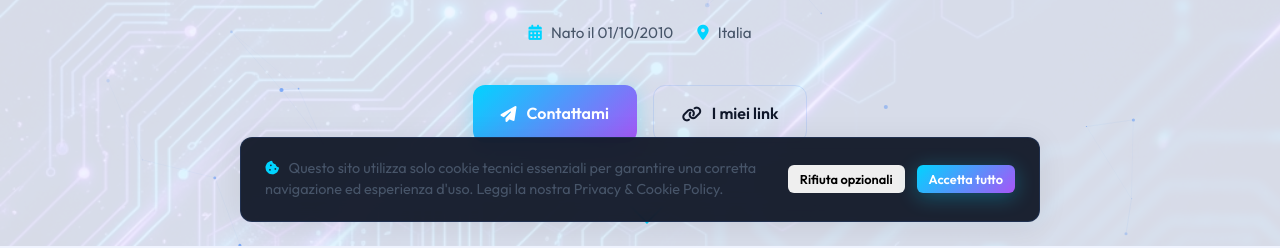
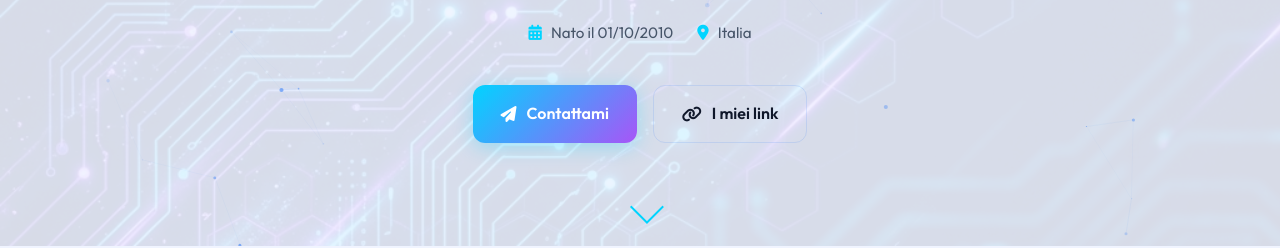
Before and after one commit to Zambo-Manuel/newportfolio, a website: page index.html in a window 1280 px wide. Shown: the part 554-802 px from the top of the page. Drawn offline with Linux system fonts and the light colour scheme; animation ran at ten frames a second.

Commit message:
style: rimozione banner cookie e inserimento link privacy policy nel footer

```diff
--- a/index.html
+++ b/index.html
@@ -323,7 +323,7 @@
         </div>
       </div>
       <div class="footer-bottom">
-        <span class="mono-text">© 2026 Manuel Zambelli. Tutti i diritti riservati. È vietata la copia e la riproduzione. Built with <i class="fa-solid fa-heart" style="color: var(--accent-cyan)"></i> &amp; code.</span>
+        <span class="mono-text">© 2026 Manuel Zambelli. Tutti i diritti riservati. È vietata la copia e la riproduzione. <a href="#" id="footerPrivacyLink" class="policy-link" style="margin-left: 8px;">Privacy &amp; Cookie Policy</a>. Built with <i class="fa-solid fa-heart" style="color: var(--accent-cyan)"></i> &amp; code.</span>
         <a href="#hero" class="back-to-top" aria-label="Torna su">
           <i class="fa-solid fa-chevron-up"></i>
         </a>
@@ -368,17 +368,6 @@
     </div>
   </div>
 
-  <!-- ===== COOKIE BANNER ===== -->
-  <div class="cookie-banner" id="cookieBanner">
-    <div class="cookie-banner-content">
-      <p><i class="fa-solid fa-cookie-bite"></i> Questo sito utilizza solo cookie tecnici essenziali per garantire una corretta navigazione ed esperienza d'uso. Leggi la nostra <a href="#" id="cookiePolicyLink">Privacy &amp; Cookie Policy</a>.</p>
-      <div class="cookie-banner-actions">
-        <button class="btn btn-outline btn-sm" id="rejectCookieBtn" style="padding: 6px 12px; font-size: 0.8rem; border-radius: 6px; cursor: pointer;">Rifiuta opzionali</button>
-        <button class="btn btn-primary btn-sm" id="acceptCookieBtn" style="padding: 6px 12px; font-size: 0.8rem; border-radius: 6px; cursor: pointer;">Accetta tutto</button>
-      </div>
-    </div>
-  </div>
-
   <script src="script.js"></script>
 </body>
 </html>
--- a/script.js
+++ b/script.js
@@ -206,37 +206,11 @@ function initCounters() {
 
 // ── PRIVACY & COOKIE POLICY DIALOGS ────────────────────────────
 function initPrivacyAndCookies() {
-  const cookieBanner = document.getElementById('cookieBanner');
   const privacyModal = document.getElementById('privacyModal');
   const openPrivacyBtn = document.getElementById('openPrivacyBtn');
+  const footerPrivacyLink = document.getElementById('footerPrivacyLink');
   const closePrivacyBtn = document.getElementById('closePrivacyBtn');
   const acceptPrivacyBtn = document.getElementById('acceptPrivacyBtn');
-  const cookiePolicyLink = document.getElementById('cookiePolicyLink');
-
-  const acceptCookieBtn = document.getElementById('acceptCookieBtn');
-  const rejectCookieBtn = document.getElementById('rejectCookieBtn');
-
-  // Visibilità banner cookie
-  if (cookieBanner) {
-    const consent = localStorage.getItem('mz-cookie-consent');
-    if (!consent) {
-      setTimeout(() => cookieBanner.classList.add('show'), 1000);
-    }
-  }
-
-  // Pulsanti di accettazione cookie
-  if (acceptCookieBtn) {
-    acceptCookieBtn.addEventListener('click', () => {
-      localStorage.setItem('mz-cookie-consent', 'accepted');
-      cookieBanner.classList.remove('show');
-    });
-  }
-  if (rejectCookieBtn) {
-    rejectCookieBtn.addEventListener('click', () => {
-      localStorage.setItem('mz-cookie-consent', 'rejected');
-      cookieBanner.classList.remove('show');
-    });
-  }
 
   // Gestione modali
   const openModal = (e) => {
@@ -248,7 +222,7 @@ function initPrivacyAndCookies() {
   };
 
   if (openPrivacyBtn) openPrivacyBtn.addEventListener('click', openModal);
-  if (cookiePolicyLink) cookiePolicyLink.addEventListener('click', openModal);
+  if (footerPrivacyLink) footerPrivacyLink.addEventListener('click', openModal);
   if (closePrivacyBtn) closePrivacyBtn.addEventListener('click', closeModal);
   if (acceptPrivacyBtn) {
     acceptPrivacyBtn.addEventListener('click', () => {
--- a/style.css
+++ b/style.css
@@ -1660,57 +1660,3 @@ img {
   display: flex;
   justify-content: flex-end;
 }
-
-/* Cookie Banner */
-.cookie-banner {
-  position: fixed;
-  bottom: 24px;
-  left: 50%;
-  transform: translateX(-50%) translateY(150px);
-  width: calc(100% - 48px);
-  max-width: 800px;
-  background: rgba(17, 24, 39, 0.95);
-  backdrop-filter: blur(12px);
-  border: 1px solid var(--border-color);
-  border-radius: var(--radius-md);
-  padding: 20px 24px;
-  z-index: 9999;
-  box-shadow: var(--shadow-card);
-  transition: transform 0.5s cubic-bezier(0.16, 1, 0.3, 1);
-}
-.cookie-banner.show {
-  transform: translateX(-50%) translateY(0);
-}
-.cookie-banner-content {
-  display: flex;
-  justify-content: space-between;
-  align-items: center;
-  gap: 24px;
-  flex-wrap: wrap;
-}
-.cookie-banner-content p {
-  font-size: 0.9rem;
-  color: var(--text-secondary);
-  line-height: 1.5;
-  margin: 0;
-  flex: 1;
-  text-align: left;
-}
-.cookie-banner-content p i {
-  color: var(--accent-cyan);
-  margin-right: 6px;
-}
-.cookie-banner-actions {
-  display: flex;
-  gap: 12px;
-}
-@media (max-width: 768px) {
-  .cookie-banner-content {
-    flex-direction: column;
-    align-items: stretch;
-    gap: 16px;
-  }
-  .cookie-banner-actions {
-    justify-content: flex-end;
-  }
-}
```
